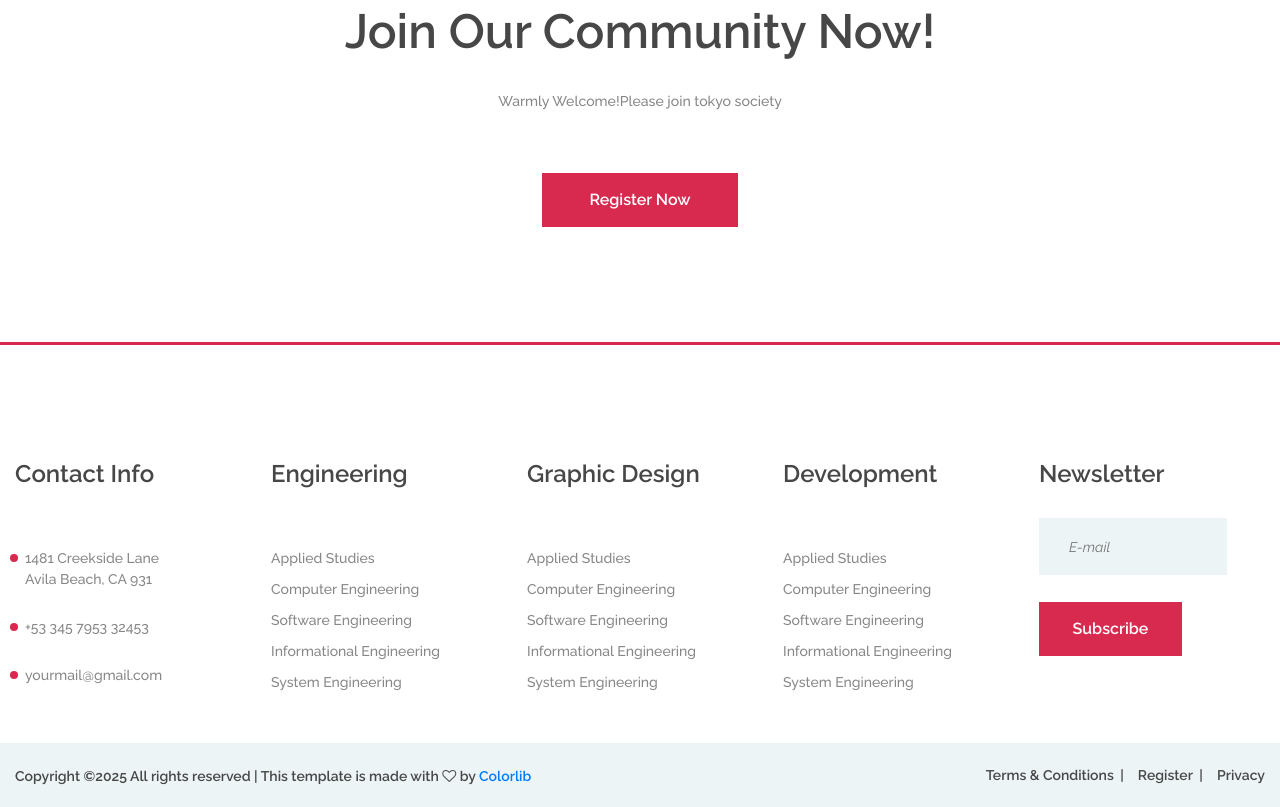
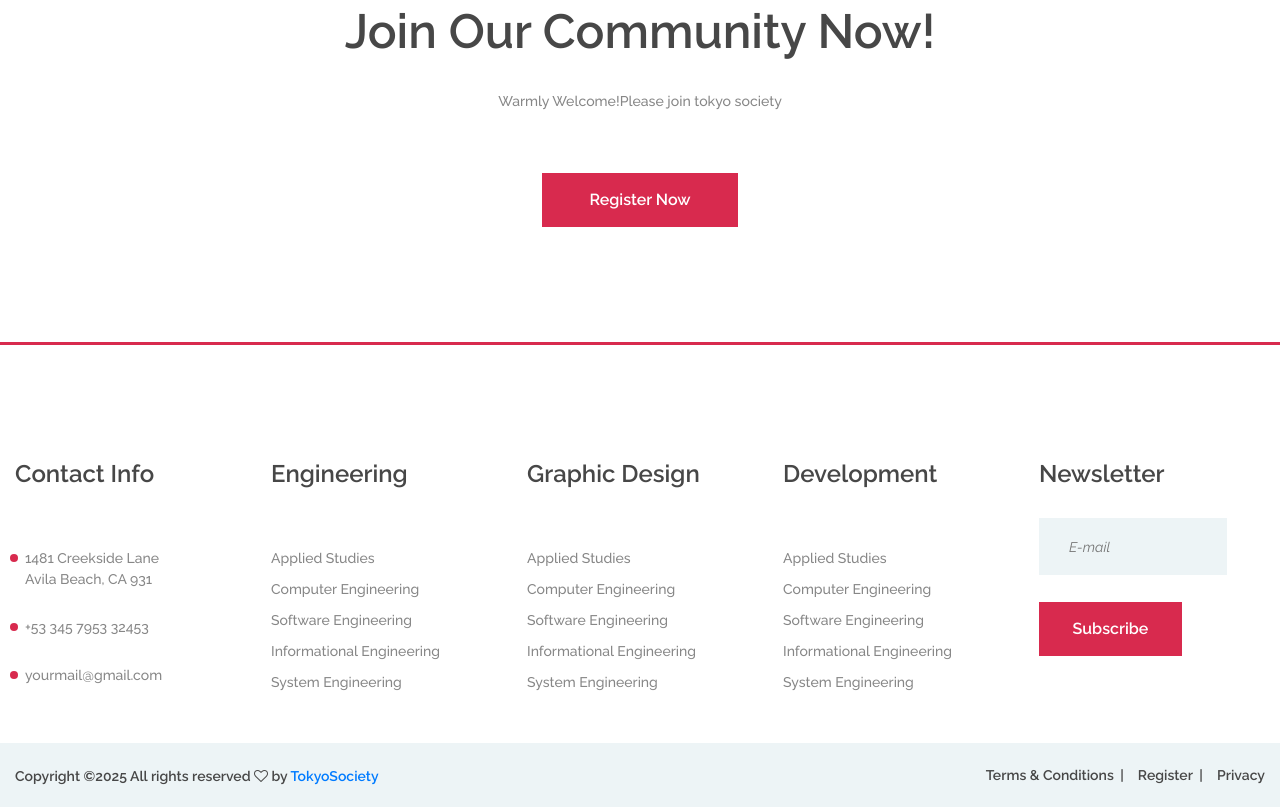
Before and after one commit to TokyoSociety/itandjapanese, a plain HTML site: page courses.html in a window 1280 px wide. Shown: the part 3338-4145 px from the top of the page. Drawn offline with Linux system fonts and the light colour scheme; files whose address does not match are found by name.

Commit message:
Update courses.html

```diff
--- a/courses.html
+++ b/courses.html
@@ -388,7 +388,7 @@
 					<li><a href="#">Privacy</a></li>
 				</ul>
 				<div class="copyright"><!-- Link back to Colorlib can't be removed. Template is licensed under CC BY 3.0. -->
-Copyright &copy;<script>document.write(new Date().getFullYear());</script> All rights reserved | This template is made with <i class="fa fa-heart-o" aria-hidden="true"></i> by <a href="https://colorlib.com" target="_blank">Colorlib</a>
+Copyright &copy;<script>document.write(new Date().getFullYear());</script> All rights reserved  <i class="fa fa-heart-o" aria-hidden="true"></i> by <a href="https://colorlib.com" target="_blank">TokyoSociety</a>
 <!-- Link back to Colorlib can't be removed. Template is licensed under CC BY 3.0. --></div>
 			</div>
 		</div>
```
